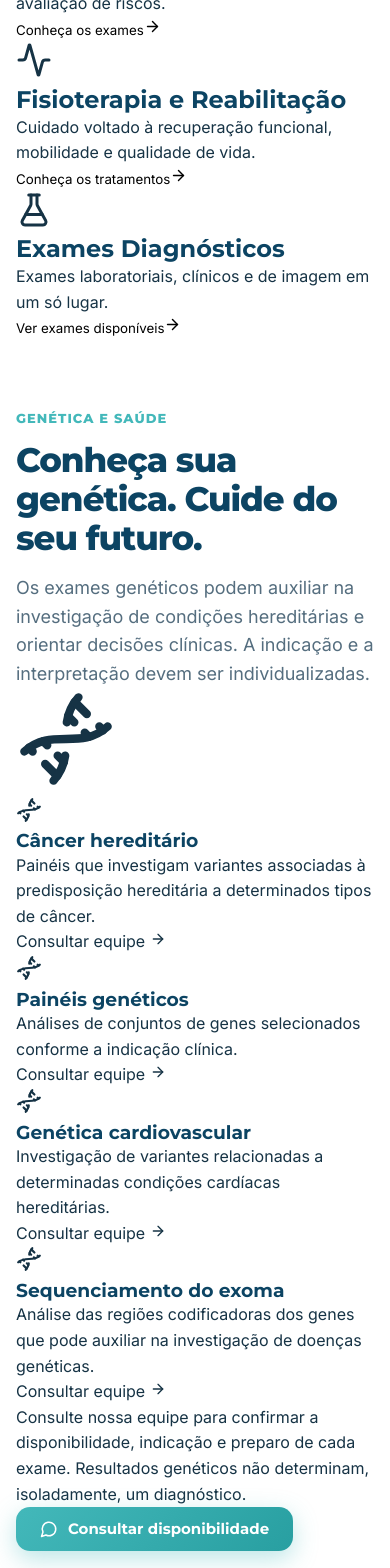
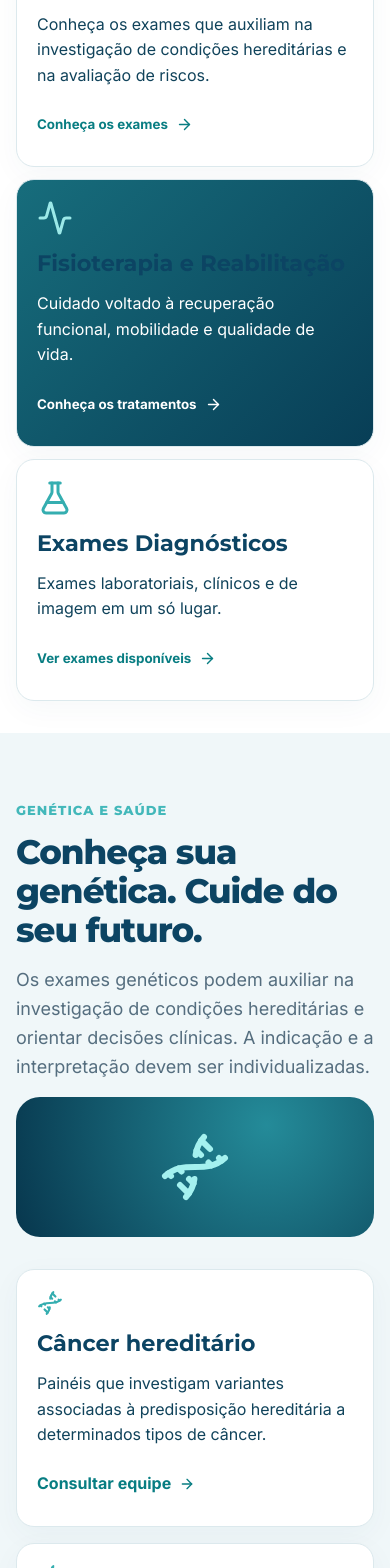
Before and after one commit to Karenfernandes20/nucleo-saude-mais, a Next.js app: page / in a window 390 px wide. Shown: the part 1200-2768 px from the top of the page. Built offline with nearby package versions, Linux system fonts and the light colour scheme.

Commit message:
style: responsive priority services and navigation

```diff
--- a/src/app/globals.css
+++ b/src/app/globals.css
@@ -3928,3 +3928,28 @@ ul, ol {
   .exam-accordion-item .showcase-header { display: none; }
   .exam-accordion-item [hidden] { display: none; }
 }
+
+/* Priority service navigation and responsive editorial sections. */
+.priority-services { display:grid; grid-template-columns:repeat(3,minmax(0,1fr)); gap:20px; padding-top:32px; padding-bottom:32px; }
+.priority-card,.priority-topic { min-width:0; display:flex; flex-direction:column; align-items:flex-start; gap:14px; border:1px solid #dce9ed; border-radius:24px; padding:26px; background:#fff; color:#10435b; box-shadow:0 8px 30px #10435b0a; }
+.priority-card:nth-child(2) { background:linear-gradient(135deg,#176d7c,#083e56); color:white; }
+.priority-card h2,.priority-topic h3 { font-size:1.4rem; line-height:1.2; overflow-wrap:anywhere; }
+.priority-card p,.priority-topic p { line-height:1.6; margin:0; }
+.priority-card > svg,.priority-topic > svg { color:#35aeb0; flex-shrink:0; }
+.priority-card:nth-child(2)>svg { color:#9ce9e8; }
+.priority-link { display:inline-flex; align-items:center; gap:8px; font-weight:700; color:#087d82; margin-top:auto; min-height:44px; text-align:left; }
+.priority-link svg { flex-shrink:0; }
+.priority-card:nth-child(2) .priority-link { color:white; }
+.priority-section { scroll-margin-top:100px; }
+.priority-geneticos { background:#f0f7f9; }
+.priority-fisioterapia { background:#fff; }
+.priority-intro { display:grid; grid-template-columns:minmax(0,1fr) minmax(0, .45fr); gap:32px; align-items:center; margin-bottom:32px; }
+.priority-emblem { display:grid; place-items:center; min-height:200px; border-radius:24px; background:radial-gradient(circle at 70% 20%,#248b99,#07364d); color:#a4f1ef; }
+.priority-topic-grid { display:grid; grid-template-columns:repeat(4,minmax(0,1fr)); gap:16px; }
+.priority-note { margin-top:24px; display:flex; align-items:center; justify-content:space-between; gap:20px; background:#e0f4f4; color:#10435b; border-radius:18px; padding:20px; }
+.priority-note p { min-width:0; margin:0; }
+.priority-note .btn { flex-shrink:0; white-space:normal; text-align:center; }
+@media (min-width:1201px) { .desktop-nav { gap:2px; } .desktop-nav .nav-link { padding-inline:7px; font-size:.85rem; } .header-inner { gap:12px; } .header-logo-img { width:180px; } }
+@media (max-width:1200px) { .desktop-nav,.header-cta-btn { display:none; } .mobile-toggle-btn { display:block; } }
+@media (max-width:900px) { .priority-topic-grid { grid-template-columns:repeat(2,minmax(0,1fr)); } .priority-note { flex-direction:column; align-items:stretch; } .priority-note .btn { width:100%; } .priority-card { padding:18px; } }
+@media (max-width:768px) { .priority-services,.priority-intro,.priority-topic-grid { grid-template-columns:minmax(0,1fr); } .priority-services { gap:12px; } .priority-card,.priority-topic { padding:20px; border-radius:18px; } .priority-emblem { min-height:140px; } .priority-emblem svg { width:72px; height:72px; } .priority-intro { gap:16px; } }
```
